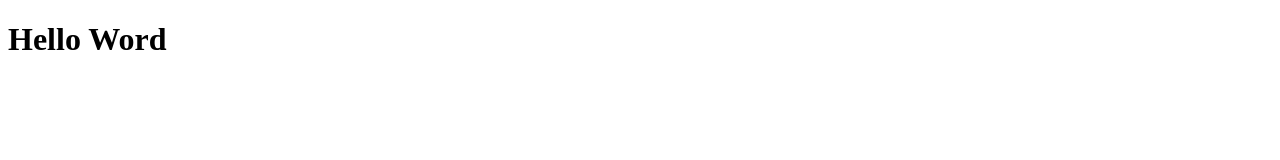
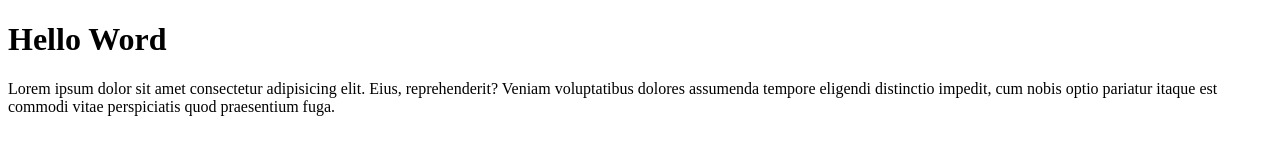
Before and after one commit to rhmtnggaing/wpu-git-test, a plain HTML site: page index.html in a window 1280 px wide. Drawn offline with Linux system fonts and the light colour scheme.

Commit message:
menambahkan paragraf

```diff
--- a/index.html
+++ b/index.html
@@ -7,5 +7,8 @@
 </head>
 <body>
     <h1>Hello Word</h1>
+    <p>Lorem ipsum dolor sit amet consectetur adipisicing elit.
+         Eius, reprehenderit? Veniam voluptatibus dolores assumenda tempore eligendi distinctio impedit,
+         cum nobis optio pariatur itaque est commodi vitae perspiciatis quod praesentium fuga.</p>
 </body>
 </html>
```
